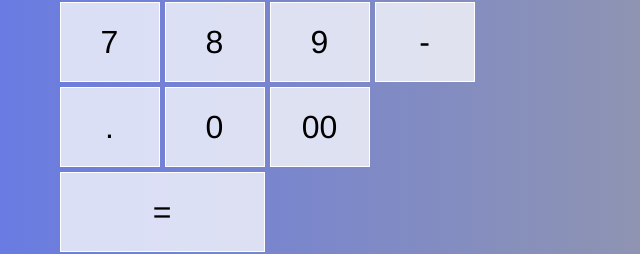
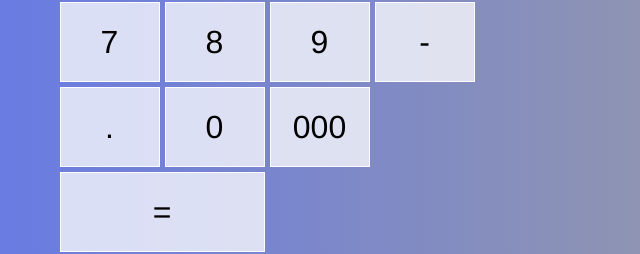
Before and after one commit to ahadjondev/Calculator, a plain HTML site: page index.html in a window 1280 px wide. Shown: the part 413-667 px from the top of the page, 373-1013 px from the left. Drawn offline with Linux system fonts and the light colour scheme.

Commit message:
Update index.html

```diff
--- a/index.html
+++ b/index.html
@@ -30,7 +30,7 @@
         <button data-operation>-</button>
         <button data-number>.</button>
         <button data-number>0</button>
-        <button data-number>00</button>
+        <button data-number>000</button>
         <button data-equals class="span-two">=</button>
     </div>
 
```
